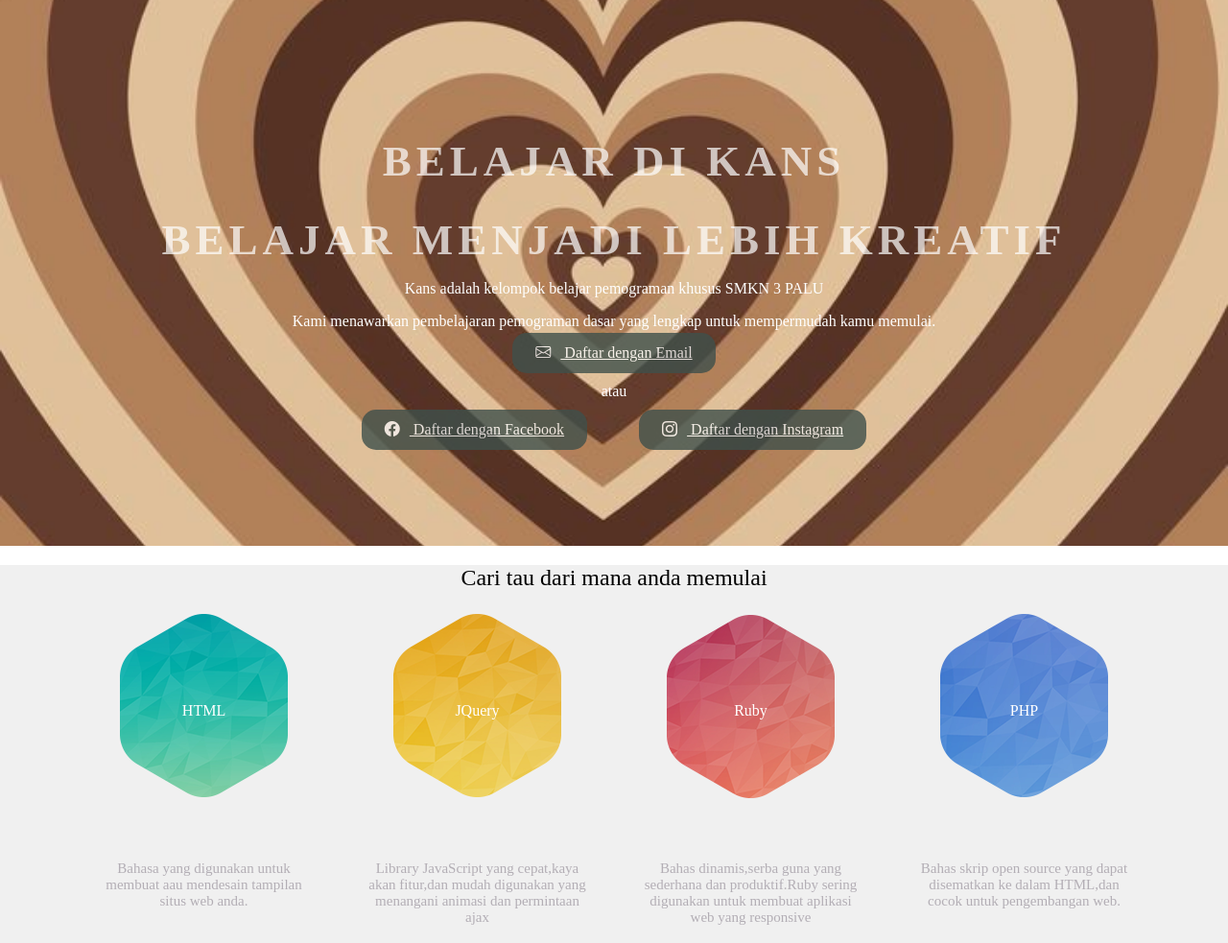
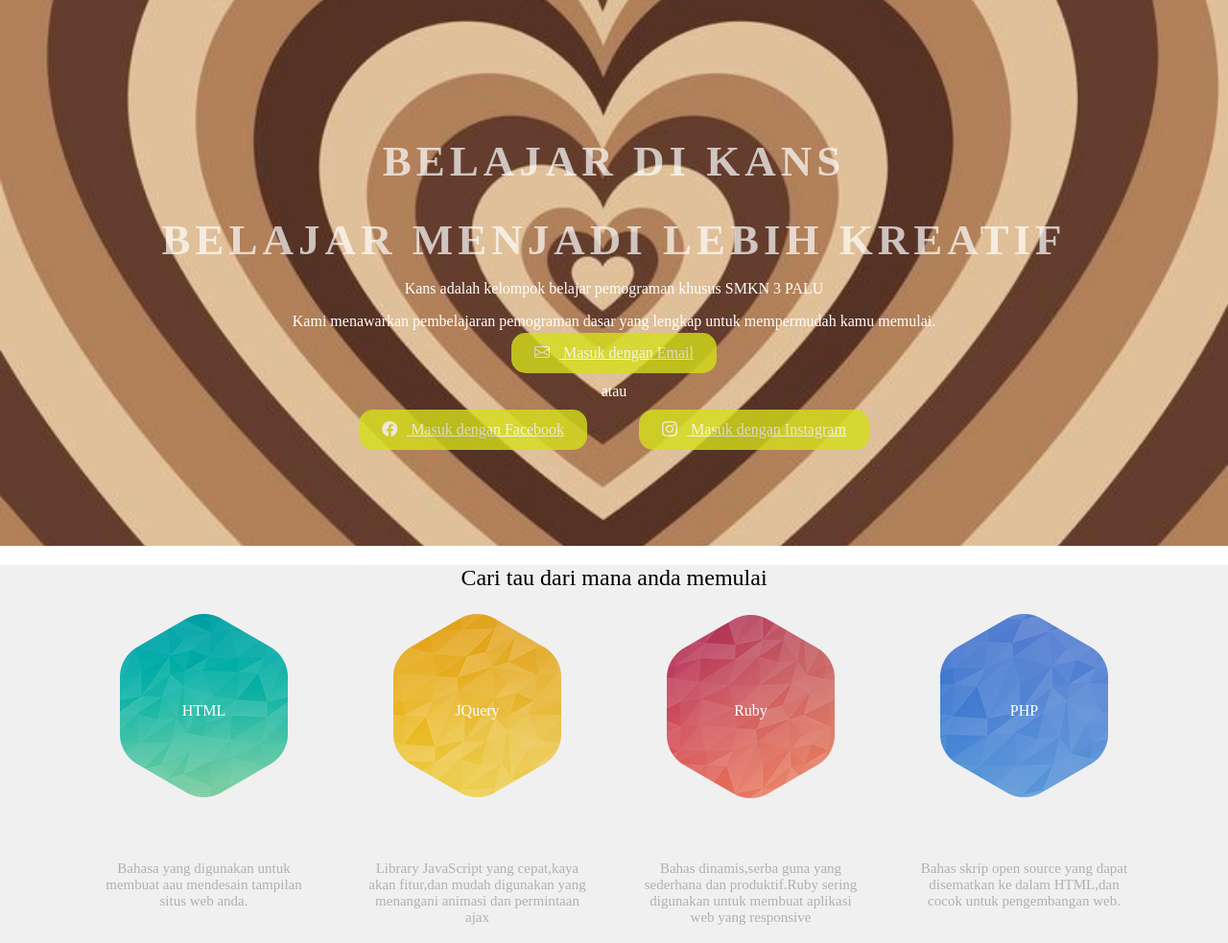
Before and after one commit to Mauliani/web-kedua-bagian1, a plain HTML site: page index.html in a window 1280 px wide. Shown: the part 68-1051 px from the top of the page at 96% size. Drawn offline with nearby package versions, Linux system fonts and the light colour scheme; files that its build step writes are made by us from their sources; files whose address does not match are found by name.

Commit message:
ubah warna tombol, dan tambah link tombol

```diff
--- a/index.html
+++ b/index.html
@@ -29,10 +29,10 @@
             lengkap untuk mempermudah kamu memulai.</p>
 
         <div class="pembungkus-tombol">
-            <a href="#" class="tombol email"><i class=" bi bi-envelope"></i> Daftar dengan Email</a>
+            <a href="https://mail.com/" class="tombol email"><i class=" bi bi-envelope"></i> Masuk dengan Email</a>
             <p>atau</p>
-            <a href="#" class="tombol facebook"><i class="bi bi-facebook"></i> Daftar dengan Facebook</a>
-            <a href="#" class="tombol instagram"><i class="bi bi-instagram"></i> Daftar dengan Instagram</a>
+            <a href="https://facebook.com/" class="tombol facebook"><i class="bi bi-facebook"></i> Masuk dengan Facebook</a>
+            <a href="https://instagram.com/" class="tombol instagram"><i class="bi bi-instagram"></i> Masuk dengan Instagram</a>
         </div>
 
       </div>
--- a/style.css
+++ b/style.css
@@ -47,16 +47,16 @@ ul {
 }
 
 .email {
-    background-color: #3f504b;
+    background-color: #d5df1b;
 }
 
 .facebook {
-    background-color: #3f504b;
+    background-color: #d5df1b;
     margin-right: 50px;
 }
 
 .instagram {
-    background-color: #3f504b;
+    background-color: #d5df1b;
 }
 
 .pembungkus-tombol {
```
